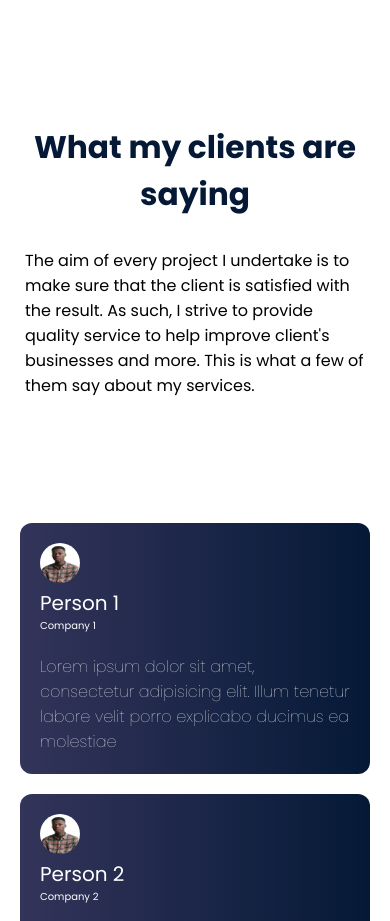
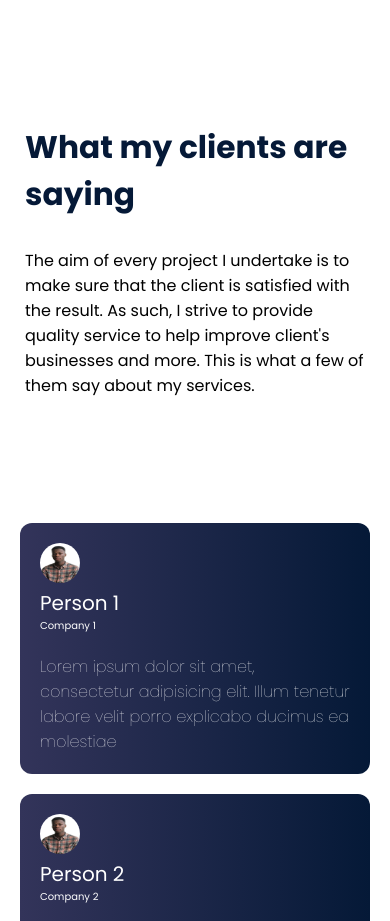
Before and after one commit to piusprince/react-portfolio, a React (Create React App) app: page / in a window 390 px wide. Shown: the part 4200-5121 px from the top of the page. Built offline with nearby package versions, Linux system fonts and the light colour scheme.

Commit message:
fix: TestomialElements.js
Removed center alignment on mobile smaller displays

```diff
--- a/src/components/Testimonial/TestimonialElements.js
+++ b/src/components/Testimonial/TestimonialElements.js
@@ -40,10 +40,6 @@ export const LeftTestimonialHeading = withReveal(
     font-size: 3.125rem;
     margin-bottom: 3rem;
     color: #051937;
-
-    @media ${device.tablet} {
-      text-align: center;
-    }
   `,
   <Fade bottom />
 );
```
